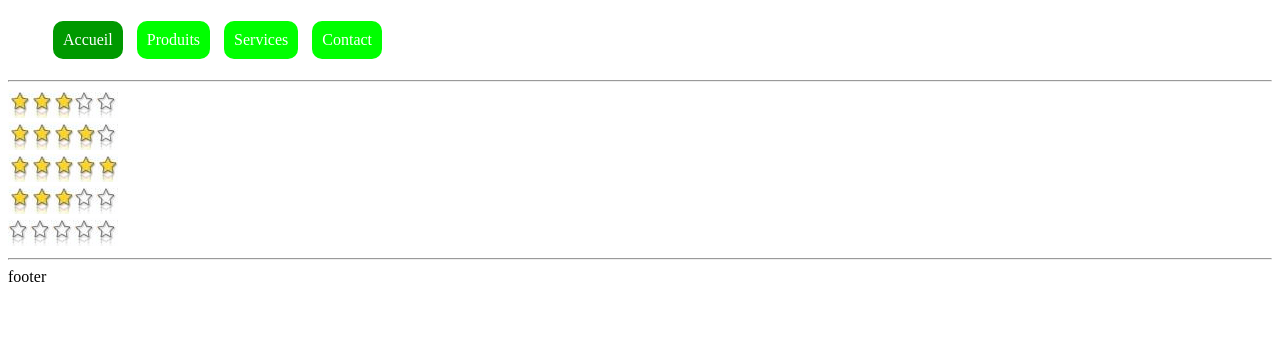
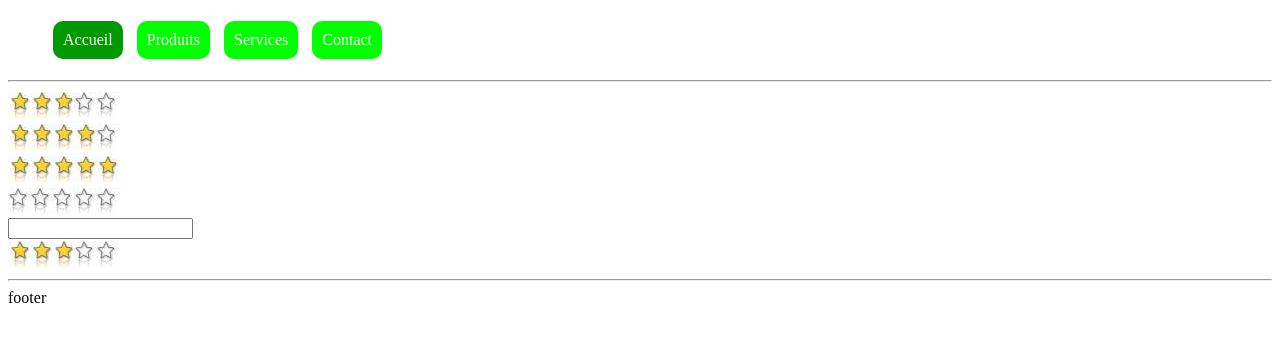
Before and after one commit to jlg-formation/inb-fan, a website: page app/index.html in a window 1280 px wide. Drawn offline with nearby package versions, Linux system fonts and the light colour scheme; some packages are replaced by stand-ins of ours.

Commit message:
add: watch

```diff
--- a/app/inb-router/tmpl/home.html
+++ b/app/inb-router/tmpl/home.html
@@ -1,5 +1,6 @@
 <inb-stars></inb-stars><br/>
 <inb-stars note="4" ></inb-stars><br/>
 <inb-stars note="12" ></inb-stars><br/>
-<inb-stars note="12a" ></inb-stars><br/>
 <inb-stars note="-12" ></inb-stars><br/>
+<input type="text" ng-model="myNote"/><br/>
+<inb-stars note="myNote" ></inb-stars><br/>
--- a/app/inb-stars/inb-stars.js
+++ b/app/inb-stars/inb-stars.js
@@ -6,21 +6,27 @@
 	app.directive('inbStars', function () {
 		return {
 			restrict: 'E',
-			template: function (element, attrs) {
+			scope: {
+				n: '=note'
+			},
+			link: function (scope, element) {
 				console.log('inbStars template', arguments);
-				var note = ('note' in attrs) ? Number(attrs.note) : 3;
+				scope.$watch('n', function () {
+					var note = (scope.n !== undefined) ? Number(scope.n) : 3;
 					note = (isNaN(note)) ? 3 : note;
 					note = (note > 5) ? 5 : note;
 					note = (note < 0) ? 0 : note;
-				var result = '';
+					var html = '';
 					for (let i = 0; i < note; i++) {
-					result += '<img src="./inb-stars/img/yellow_star.png"/>';
+						html += '<img src="./inb-stars/img/yellow_star.png"/>';
 					}
 
 					for (let i = note; i < 5; i++) {
-					result += '<img src="./inb-stars/img/white_star.png"/>';
+						html += '<img src="./inb-stars/img/white_star.png"/>';
 					}
-				return result;
+					element.html(html);
+				});
+
 			}
 		};
 	});
```
Lines whose indentation alone changed are shown as unchanged.
